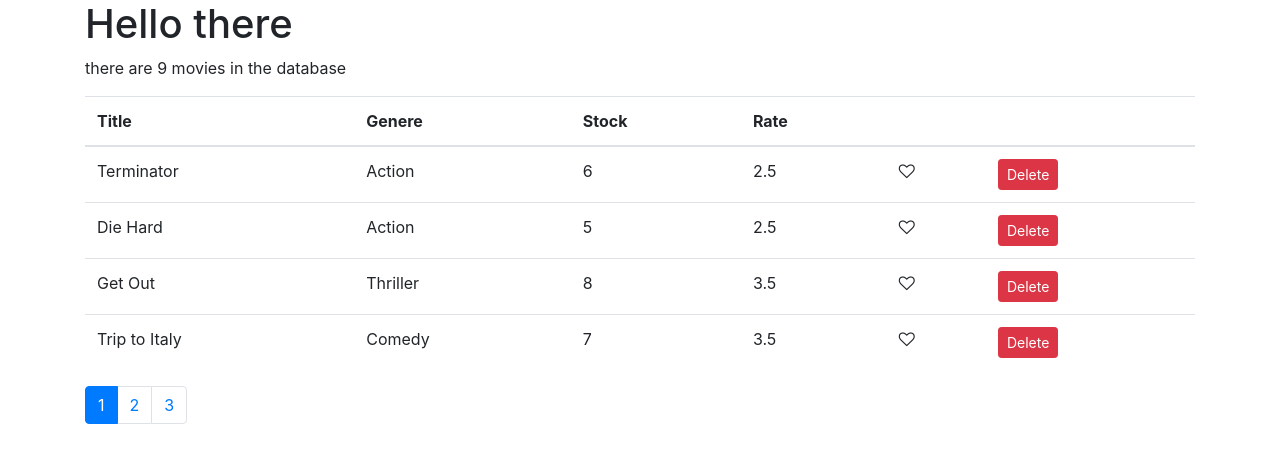
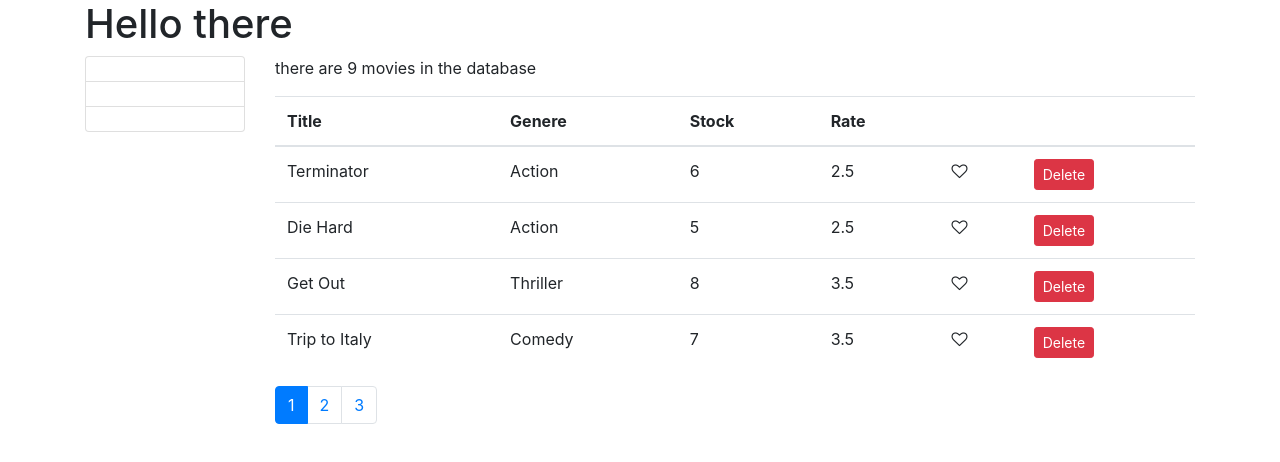
Before and after one commit to rizekj12/vidly-react-practice, a React (Create React App) app: page / in a window 1280 px wide. Shown: the top 462 px of the page. Built offline with nearby package versions, Linux system fonts and the light colour scheme.

Commit message:
working on filters

```diff
--- a/src/Movies.jsx
+++ b/src/Movies.jsx
@@ -1,15 +1,22 @@
 import React, { Component } from "react";
 import { getMovies } from "./services/fakeMovieService";
+import { getGenres } from "./services/fakeGenreService";
 import Like from "./common/Like";
+import ListGroup from "./common/ListGroup";
 import Pagination from "./common/Pagination";
-import { paginate } from './utils/paginate'
+import { paginate } from "./utils/paginate";
 
 class Movies extends Component {
   state = {
-    movies: getMovies(),
+    movies: [],
+    genres: [],
     currentPage: 1,
     pageSize: 4,
   };
+
+  componentDidMount() {
+    this.setState({ movies: getMovies(), genres: getGenres() });
+  }
 
   handleDelete = (movie) => {
     const movies = this.state.movies.filter((m) => m._id !== movie._id);
@@ -28,21 +35,32 @@
   };
 
   handlePageChange = (page) => {
-    this.setState({currentPage: page})
+    this.setState({ currentPage: page });
   };
+
+  handleGenreSelect = (genre) => {};
 
   render() {
     const { length: moviesCount } = this.state.movies;
-    const {pageSize, currentPage, movies: allMovies} = this.state
+    const { pageSize, currentPage, movies: allMovies } = this.state;
 
     if (moviesCount === 0) {
       return <p>There are no movies in the database</p>;
     }
 
-    const movies = paginate(allMovies, currentPage, pageSize)
+    const movies = paginate(allMovies, currentPage, pageSize);
 
     return (
-      <>
+      <div className="row">
+        <div className="col-2">
+          <ListGroup
+            items={this.state.genres}
+            textPropery="name"
+            valuePropery="_id"
+            onItemSelect={this.handleGenreSelect}
+          />
+        </div>
+        <div className="col">
           <p>there are {moviesCount} movies in the database</p>
           <table className="table">
             <thead>
@@ -87,7 +105,8 @@
             onPageChange={this.handlePageChange}
             currentPage={currentPage}
           />
-      </>
+        </div>
+      </div>
     );
   }
 }
--- /dev/null
+++ b/src/common/ListGroup.jsx
@@ -0,0 +1,12 @@
+import React from 'react';
+
+const ListGroup = (props) => {
+    const { items, textProperty, valueProperty } = props
+    return <ul className="list-group">
+        {items.map( item => <li key={item[valueProperty]} className="list-group-item">{item[textProperty]}</li>
+        )}
+
+    </ul>
+}
+
+export default ListGroup;
```
Also changed, not shown: 1 other file (tests, documents, lock files or other folders). Lines whose indentation alone changed are shown as unchanged.
